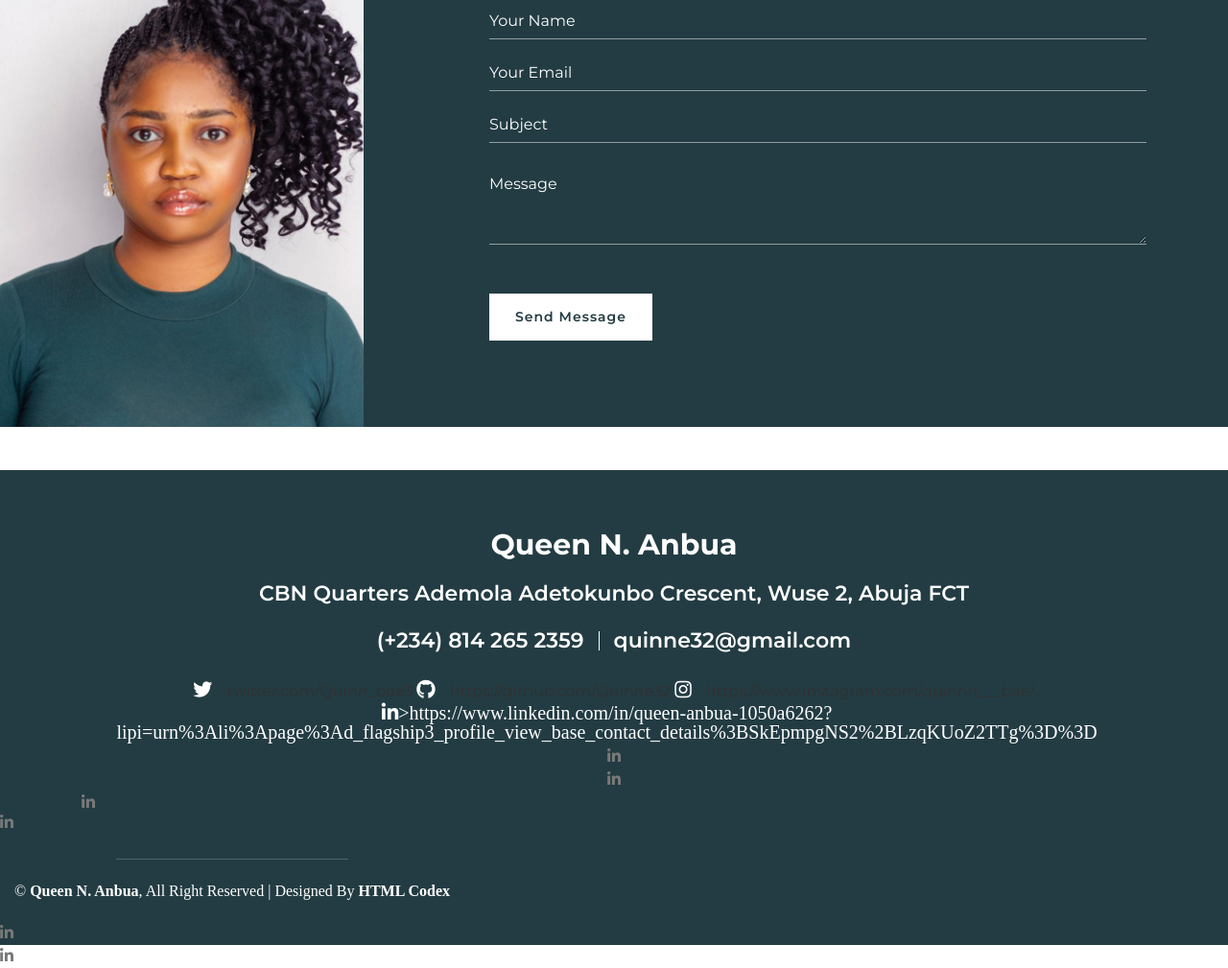
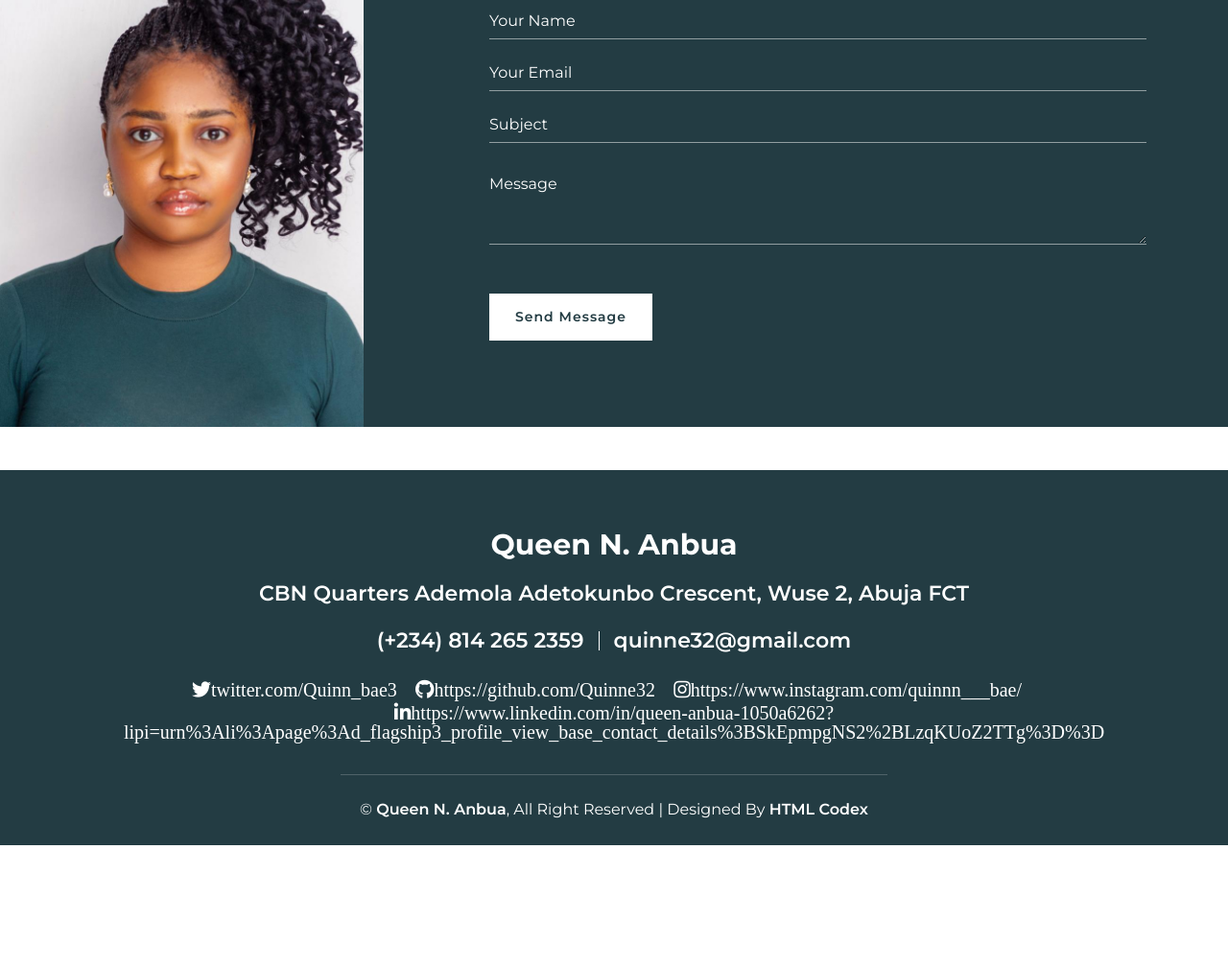
Before and after one commit to Quinne32/portfolio, a plain HTML site: page index.html in a window 1280 px wide. Shown: the part 3746-4755 px from the top of the page at 96% size. After the commit the page ends 4627 px from the top, so only its background shows below. Drawn offline with nearby package versions, Linux system fonts and the light colour scheme.

Commit message:
Update index.html

```diff
--- a/index.html
+++ b/index.html
@@ -402,10 +402,10 @@
                             <p>quinne32@gmail.com</p>
                         </div>
                         <div class="footer-social">
-                            <a href=""><i class="fab fa-twitter"></i>twitter.com/Quinn_bae3</a>
-                            <a href=""><i class="fab fa-github"></i>https://github.com/Quinne32</a>
-                            <a href=""><i class="fab fa-instagram"></i>https://www.instagram.com/quinnn___bae/</a>
-                            <a href=""><i class="fab fa-linkedin-in"</i>>https://www.linkedin.com/in/queen-anbua-1050a6262?lipi=urn%3Ali%3Apage%3Ad_flagship3_profile_view_base_contact_details%3BSkEpmpgNS2%2BLzqKUoZ2TTg%3D%3D</a>
+                            <a href=""><i class="fab fa-twitter">twitter.com/Quinn_bae3</i></a>
+                            <a href=""><i class="fab fa-github">https://github.com/Quinne32</i></a>
+                            <a href=""><i class="fab fa-instagram">https://www.instagram.com/quinnn___bae/</i></a>
+                            <a href=""><i class="fab fa-linkedin-in">https://www.linkedin.com/in/queen-anbua-1050a6262?lipi=urn%3Ali%3Apage%3Ad_flagship3_profile_view_base_contact_details%3BSkEpmpgNS2%2BLzqKUoZ2TTg%3D%3D</i></a>
                         </div>
                     </div>
                 </div>
```
